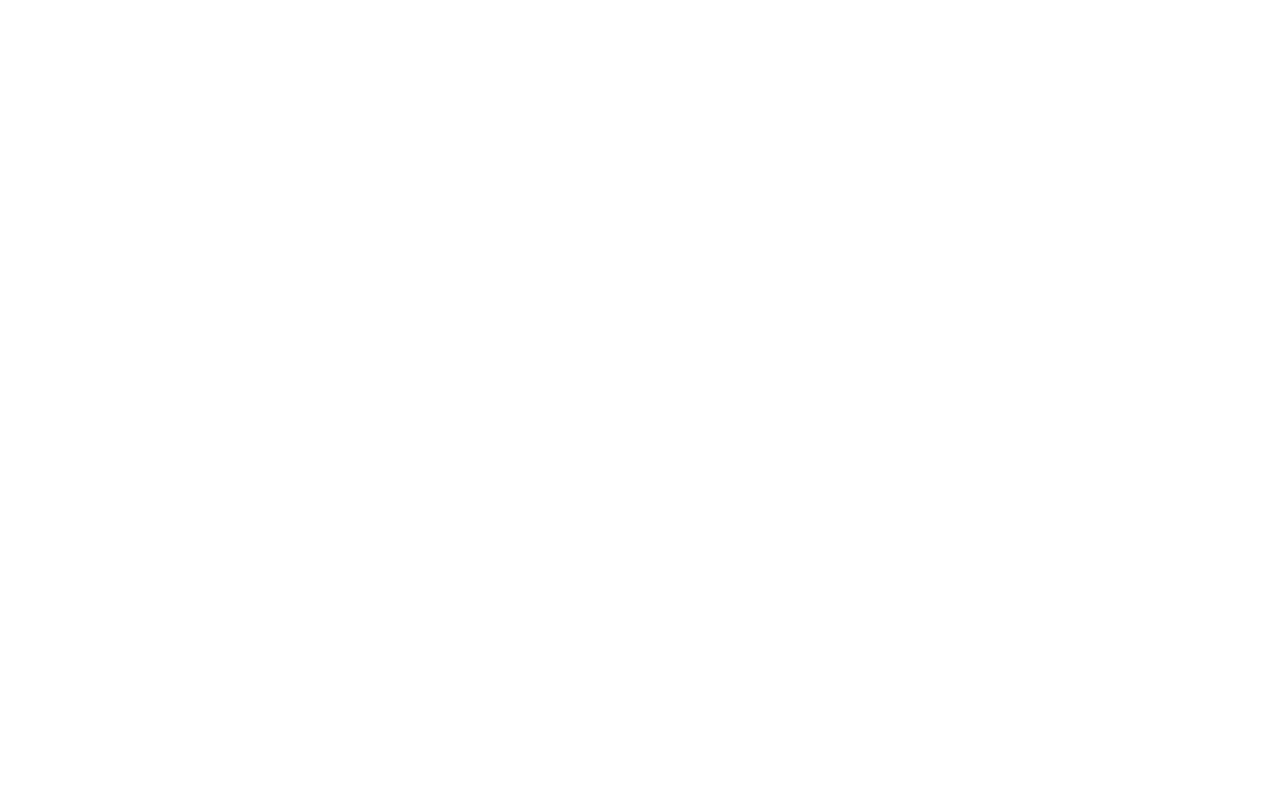
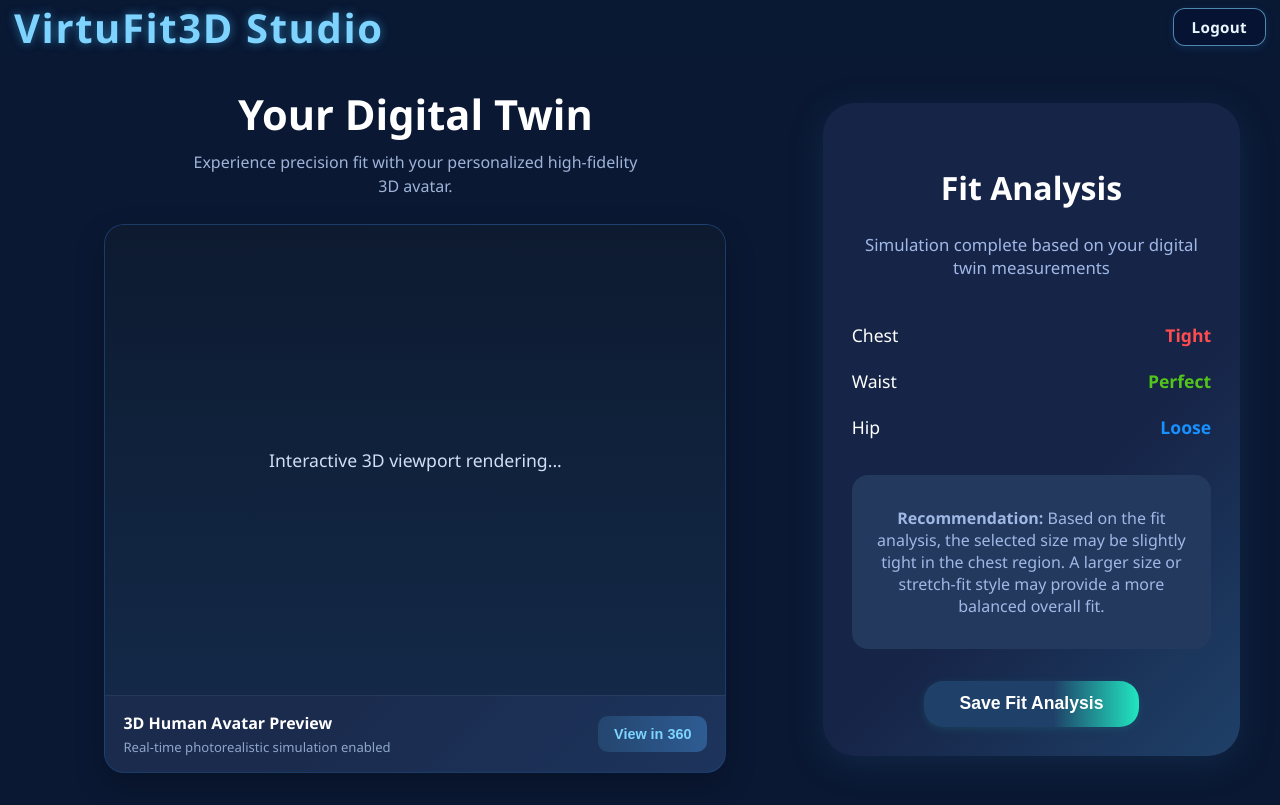
Before and after one commit to nethmaHarini/3d-virtual-tryon-system, a React (Vite) app in the folder frontend/: page /try-on in a window 1280 px wide. Before the commit this address had no page. Built offline with nearby package versions, Linux system fonts and the light colour scheme.

Commit message:
My backend changes before pulling latest main

```diff
--- a/frontend/src/AvatarViewer.jsx
+++ b/frontend/src/AvatarViewer.jsx
@@ -78,7 +78,7 @@
       left: 28,
       zIndex: 1100,
       margin: 0,
-      fontSize: "2rem",
+      fontSize: "2.5rem",
       letterSpacing: "0.05em",
       fontWeight: 800,
       color: "#7fd4ff",
--- a/frontend/src/Catalog.jsx
+++ b/frontend/src/Catalog.jsx
@@ -62,7 +62,7 @@
       left: 28,
       zIndex: 1100,
       margin: 0,
-      fontSize: "2rem",
+      fontSize: "2.5rem",
       letterSpacing: "0.05em",
       fontWeight: 800,
       color: "#7fd4ff",
--- a/frontend/src/GarmentDetail.jsx
+++ b/frontend/src/GarmentDetail.jsx
@@ -100,16 +100,7 @@
 
 
 
-  // Try-On navigation
-  const handleTryOn = () => {
-    if (!selectedSize) return;
-    navigate("/try-on", {
-      state: {
-        garment,
-        selectedSize,
-      },
-    });
-  };
+
 
   // Breadcrumbs
   const breadcrumb = garment.breadcrumb || "Shop / Apparel / Essentials";
@@ -378,16 +369,16 @@
             <button
               style={{
                 background: selectedSize ? BRIGHT_BLUE : DISABLED_BLUE,
-                color: "#fff",
-                border: "none",
-                borderRadius: 10,
-                padding: "18px 0",
+                color: TEXT_COLOR,
                 fontSize: 22,
                 fontWeight: 800,
                 letterSpacing: 1.2,
+                border: "none",
+                borderRadius: 14,
+                padding: "18px 0",
+                width: "100%",
                 marginTop: 18,
                 marginBottom: 8,
-                width: "100%",
                 boxShadow: selectedSize
                   ? "0 4px 24px 0 #3ea6ff55"
                   : "0 2px 8px 0 #0006",
@@ -396,7 +387,7 @@
                 transition: "background 0.2s, box-shadow 0.2s, opacity 0.2s",
               }}
               disabled={!selectedSize}
-              onClick={handleTryOn}
+              onClick={() => navigate("/try-on")}
             >
               Proceed to Try-On
             </button>
--- /dev/null
+++ b/frontend/src/TryOn.css
@@ -0,0 +1,235 @@
+html, body, #root {
+  margin: 0;
+  padding: 0;
+  width: 100%;
+  min-height: 100%;
+  background: #0a1833;
+  overflow-x: hidden;
+}
+.tryon-container {
+  display: flex;
+  min-height: calc(100vh - 54px);
+  background: #0a1833;
+  color: #fff;
+  font-family: 'Segoe UI', 'Roboto', Arial, sans-serif;
+  justify-content: center;
+  align-items: center;
+  gap: 2rem;
+  padding: 2rem 2.5rem;
+  max-width: 1600px;
+  margin: 0 auto;
+  box-sizing: border-box;
+}
+
+
+.tryon-left {
+  flex: 1.35;
+  display: flex;
+  justify-content: center;
+  align-items: center;
+}
+
+.tryon-right {
+  flex: 0.75;
+  display: flex;
+  justify-content: flex-end;
+  align-items: center;
+}
+
+
+.avatar-section {
+  display: flex;
+  flex-direction: column;
+  align-items: center;
+  width: 100%;
+  max-width: 620px;
+}
+
+.avatar-main-title {
+  font-size: 2.6rem;
+  font-weight: 700;
+  color: #ffffff;
+  margin: 0 0 8px 0;
+  text-align: center;
+}
+
+.avatar-main-subtitle {
+  font-size: 1rem;
+  color: #9fb3d9;
+  margin: 0 0 26px 0;
+  text-align: center;
+  line-height: 1.5;
+}
+
+.avatar-card {
+  width: 100%;
+  max-width: 620px;
+  background: linear-gradient(135deg, #132447 60%, #162d57 100%);
+  border-radius: 1.25rem;
+  border: 1px solid rgba(61, 165, 255, 0.18);
+  box-shadow: 0 12px 30px rgba(0, 0, 0, 0.22);
+  overflow: hidden;
+}
+
+.avatar-placeholder {
+  width: 100%;
+  height: 470px;
+  background: linear-gradient(180deg, #0d1a30 0%, #132947 100%);
+  display: flex;
+  justify-content: center;
+  align-items: center;
+  position: relative;
+}
+
+.viewport-text {
+  color: #d2def4;
+  font-size: 1.1rem;
+  font-weight: 500;
+  text-align: center;
+}
+
+.avatar-preview-bar {
+  display: flex;
+  align-items: center;
+  justify-content: space-between;
+  gap: 16px;
+  padding: 16px 18px;
+  background: rgba(255, 255, 255, 0.03);
+  border-top: 1px solid rgba(255, 255, 255, 0.06);
+}
+
+.avatar-preview-texts {
+  display: flex;
+  flex-direction: column;
+}
+
+.avatar-preview-title {
+  font-size: 1rem;
+  font-weight: 700;
+  color: #ffffff;
+  margin-bottom: 4px;
+}
+
+.avatar-preview-subtitle {
+  font-size: 0.82rem;
+  color: #8fa6cb;
+}
+
+.view-360-btn {
+  border: none;
+  background: linear-gradient(90deg, #24466f 0%, #2e5c93 100%);
+  color: #7fd4ff;
+  font-size: 0.9rem;
+  font-weight: 600;
+  padding: 10px 16px;
+  border-radius: 10px;
+  cursor: pointer;
+  white-space: nowrap;
+  transition: transform 0.2s ease, opacity 0.2s ease;
+}
+
+.view-360-btn:hover {
+  transform: translateY(-1px);
+  opacity: 0.95;
+}
+
+.fit-panel {
+  background: linear-gradient(135deg, #162447 60%, #1f4068 100%);
+  border-radius: 2rem;
+  box-shadow: 0 8px 32px 0 rgba(31, 64, 104, 0.37);
+  width: 100%;
+  max-width: 400px;
+  padding: 2.25rem 1.8rem 1.8rem 1.8rem;
+  display: flex;
+  flex-direction: column;
+  align-items: center;
+}
+
+.fit-title {
+  font-size: 2rem;
+  font-weight: 700;
+  margin-bottom: 0.5rem;
+  color: #fff;
+}
+
+.fit-subtitle {
+  font-size: 1.05rem;
+  color: #a0b8e6;
+  margin-bottom: 2rem;
+  text-align: center;
+}
+
+.fit-table {
+  width: 100%;
+  margin-bottom: 1.5rem;
+}
+
+.fit-row {
+  display: flex;
+  justify-content: space-between;
+  align-items: center;
+  padding: 0.7rem 0;
+}
+
+/* Removed border-bottom from .fit-row and .fit-row:last-child */
+
+.fit-region {
+  font-size: 1.1rem;
+  font-weight: 500;
+}
+
+.fit-status {
+  font-size: 1.1rem;
+  font-weight: 700;
+}
+
+.fit-recommendation {
+  background: #23395d;
+  border-radius: 1rem;
+  padding: 1rem 1.2rem;
+  margin-bottom: 2rem;
+  color: #a0b8e6;
+  font-size: 1rem;
+  text-align: center;
+}
+
+.save-fit-btn {
+  background: linear-gradient(90deg, #1f4068 60%, #21e6c1 100%);
+  color: #fff;
+  font-size: 1.1rem;
+  font-weight: 600;
+  border: none;
+  border-radius: 1.2rem;
+  padding: 0.8rem 2.2rem;
+  cursor: pointer;
+  box-shadow: 0 2px 8px 0 rgba(33, 230, 193, 0.12);
+  transition: background 0.2s, transform 0.2s;
+}
+.save-fit-btn:hover {
+  background: linear-gradient(90deg, #21e6c1 60%, #1f4068 100%);
+  transform: translateY(-2px) scale(1.03);
+}
+
+@media (max-width: 900px) {
+  .tryon-container {
+    flex-direction: column;
+    gap: 2rem;
+    padding: 1.5rem 1rem;
+  }
+
+  .avatar-card,
+  .fit-panel,
+  .avatar-section {
+    width: 100%;
+    max-width: 420px;
+  }
+
+  .avatar-placeholder {
+    height: 320px;
+  }
+
+  .avatar-preview-bar {
+    flex-direction: column;
+    align-items: flex-start;
+  }
+}
--- /dev/null
+++ b/frontend/src/TryOn.jsx
@@ -0,0 +1,167 @@
+
+import React from 'react';
+import { useNavigate } from 'react-router-dom';
+import './TryOn.css';
+
+const fitData = [
+  { region: 'Chest', status: 'Tight', color: '#ff4d4f' },
+  { region: 'Waist', status: 'Perfect', color: '#52c41a' },
+  { region: 'Hip', status: 'Loose', color: '#1890ff' },
+];
+
+export default function TryOn() {
+  const navStyles = {
+    nav: {
+      width: "100%",
+      background: "rgba(10, 24, 51, 0.96)",
+      position: "sticky",
+      top: 0,
+      left: 0,
+      zIndex: 1200,
+      display: "flex",
+      alignItems: "center",
+      justifyContent: "space-between",
+      padding: "0 14px",
+      height: "54px",
+      boxShadow: "none",
+      borderBottom: "none", // ✅ removed line
+      boxSizing: "border-box",
+    },
+
+    appTitle: {
+      fontSize: "2.5rem",
+      fontWeight: 800,
+      color: "#7fd4ff",
+      letterSpacing: "0.04em",
+      fontFamily: "Segoe UI, Roboto, Arial, sans-serif",
+      textShadow: "0 0 10px rgba(67, 193, 255, 0.5)",
+      userSelect: "none",
+      background: "none",
+      border: "none",
+      outline: "none",
+      cursor: "pointer",
+      margin: 0,
+      padding: 0,
+    },
+
+    logout: {
+      color: "#eaf6ff",
+      background: "rgba(6, 18, 52, 0.7)",
+      border: "1px solid rgba(127, 212, 255, 0.6)",
+      borderRadius: 12,
+      padding: "8px 18px",
+      fontWeight: 700,
+      fontSize: "0.95rem",
+      fontFamily: "Segoe UI, Roboto, Arial, sans-serif",
+      cursor: "pointer",
+      boxShadow: "0 2px 8px rgba(62, 166, 255, 0.14)",
+      letterSpacing: "0.02em",
+      transition: "background 0.2s, border 0.2s, box-shadow 0.2s",
+    },
+  };
+  const navigate = useNavigate();
+  const handleLogout = () => {
+    localStorage.removeItem('token');
+    navigate('/');
+  };
+  const handleSave = async () => {
+    await fetch("http://localhost:3000/save-fit", {
+      method: "POST",
+      headers: {
+        "Content-Type": "application/json"
+      },
+      body: JSON.stringify({
+        userId: 1,
+        chest: "Tight",
+        waist: "Perfect",
+        hip: "Loose",
+        recommendation: "AI recommendation..."
+      })
+    });
+    alert("Saved successfully");
+  };
+  return (
+    <>
+      <div style={navStyles.nav}>
+        <button
+          type="button"
+          style={navStyles.appTitle}
+          onClick={() => navigate("/dashboard")}
+        >
+          VirtuFit3D Studio
+        </button>
+
+        <button
+          type="button"
+          style={navStyles.logout}
+          onClick={handleLogout}
+          onMouseEnter={(e) => {
+            e.currentTarget.style.background = "rgba(18, 40, 88, 0.95)";
+            e.currentTarget.style.boxShadow = "0 2px 12px rgba(62, 166, 255, 0.22)";
+          }}
+          onMouseLeave={(e) => {
+            e.currentTarget.style.background = "rgba(6, 18, 52, 0.7)";
+            e.currentTarget.style.boxShadow = "0 2px 8px rgba(62, 166, 255, 0.14)";
+          }}
+        >
+          Logout
+        </button>
+      </div>
+      <div className="tryon-container">
+        <div className="tryon-left">
+          <div className="avatar-section">
+            <h2 className="avatar-main-title">Your Digital Twin</h2>
+            <p className="avatar-main-subtitle">
+              Experience precision fit with your personalized high-fidelity
+              <br />
+              3D avatar.
+            </p>
+
+            <div className="avatar-card">
+              <div className="avatar-placeholder">
+                <span className="viewport-text">Interactive 3D viewport rendering...</span>
+              </div>
+
+              <div className="avatar-preview-bar">
+                <div className="avatar-preview-texts">
+                  <span className="avatar-preview-title">3D Human Avatar Preview</span>
+                  <span className="avatar-preview-subtitle">
+                    Real-time photorealistic simulation enabled
+                  </span>
+                </div>
+
+                <button
+                  type="button"
+                  className="view-360-btn"
+                  onClick={() => alert("360 avatar viewer will be connected here")}
+                >
+                  View in 360
+                </button>
+              </div>
+            </div>
+          </div>
+        </div>
+        <div className="tryon-right">
+          <div className="fit-panel">
+            <h2 className="fit-title">Fit Analysis</h2>
+            <p className="fit-subtitle">Simulation complete based on your digital twin measurements</p>
+            <div className="fit-table">
+              {fitData.map(({ region, status, color }) => (
+                <div className="fit-row" key={region}>
+                  <span className="fit-region">{region}</span>
+                  <span className="fit-status" style={{ color }}>{status}</span>
+                </div>
+              ))}
+            </div>
+            <div className="fit-recommendation">
+              <p>
+                <strong>Recommendation:</strong> Based on the fit analysis, the selected size may be slightly tight in the chest region. A larger size or stretch-fit style may provide a more balanced overall fit.
+              </p>
+            </div>
+            <button className="save-fit-btn" onClick={handleSave}>Save Fit Analysis</button>
+          </div>
+        </div>
+      </div>
+    </>
+  );
+}
--- a/frontend/src/main.jsx
+++ b/frontend/src/main.jsx
@@ -7,7 +7,9 @@
 import AvatarViewer from "./AvatarViewer.jsx";
 import ResetPassword from "./ResetPassword.jsx";
 import Catalog from "./Catalog.jsx";
+
 import GarmentDetail from "./GarmentDetail.jsx";
+import TryOn from "./TryOn.jsx";
 
 const clientId = import.meta.env.VITE_GOOGLE_CLIENT_ID;
 
@@ -22,6 +24,7 @@
           <Route path="/reset-password/:token" element={<ResetPassword />} />
           <Route path="/catalog" element={<Catalog />} />
           <Route path="/garment-detail" element={<GarmentDetail />} />
+          <Route path="/try-on" element={<TryOn />} />
         </Routes>
       </BrowserRouter>
     </GoogleOAuthProvider>
```
Also changed, not shown: 1 other file (tests, documents, lock files or other folders).
